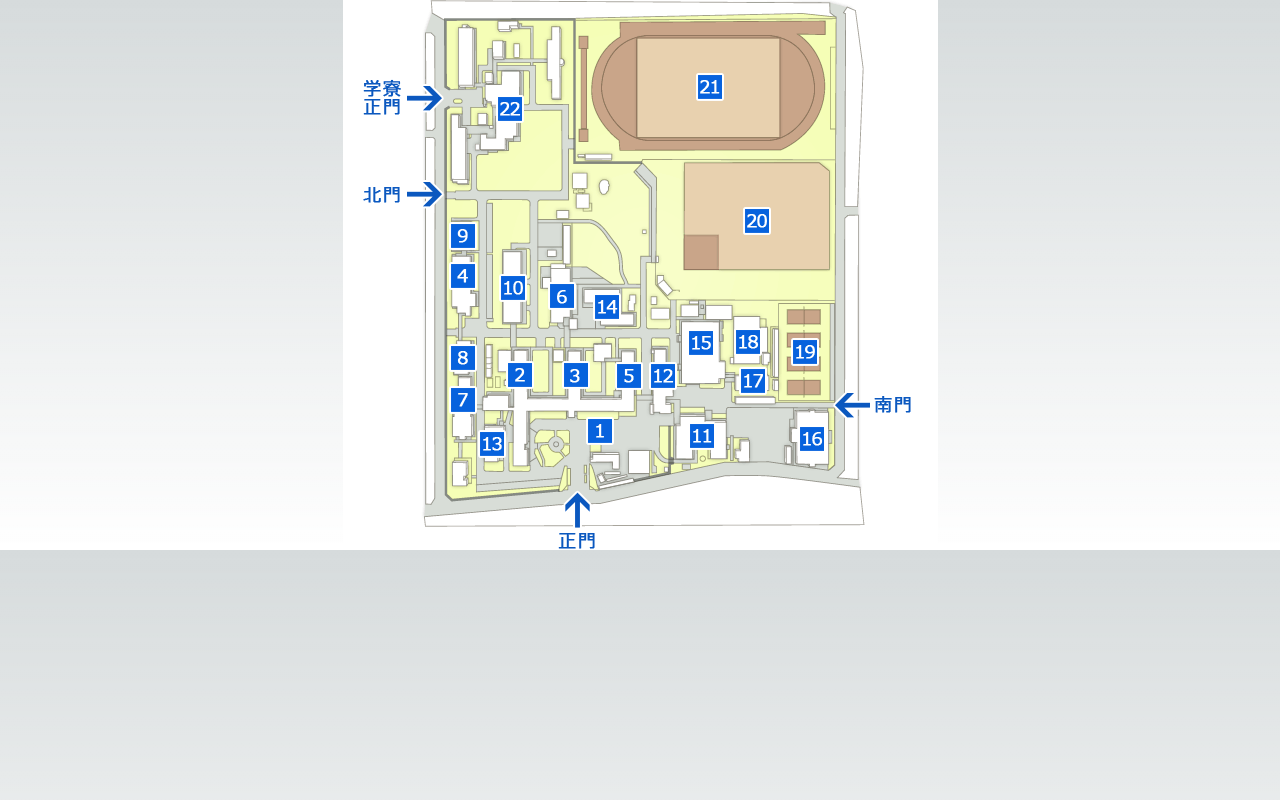
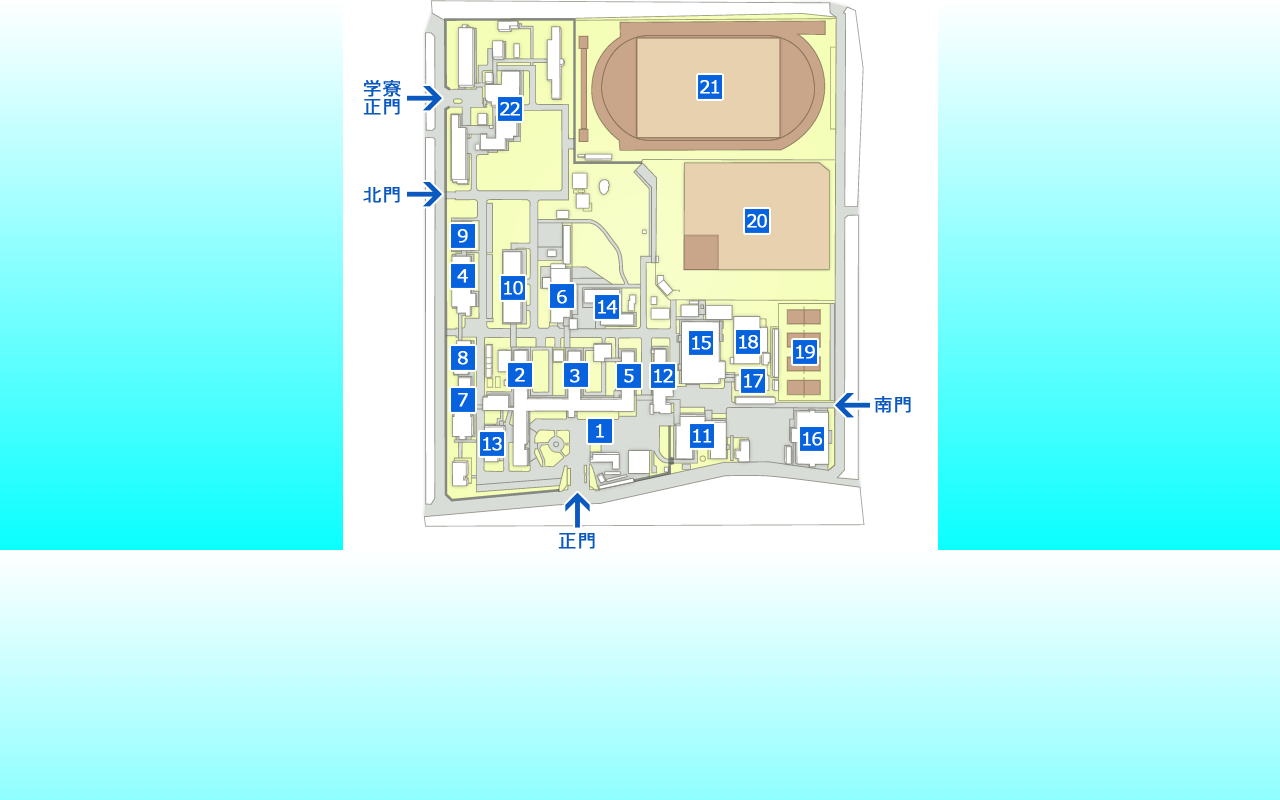
Before and after one commit to nitfc-festival-system-team/2023hp, a Next.js app: page /contents/map in a window 1280 px wide. Built offline with nearby package versions, Linux system fonts and the light colour scheme.

Commit message:
メインをマージ

```diff
--- a/src/styles/globals.css
+++ b/src/styles/globals.css
@@ -8,6 +8,8 @@
   --foreground-rgb: 0, 0, 0;
   --background-start-rgb: 214, 219, 220;
   --background-end-rgb: 255, 255, 255;
+  --background-start-rgb: 255,255, 255;
+  --background-end-rgb: 10, 255, 255;
 
   --primary-glow: conic-gradient(
     from 180deg at 50% 50%,
```
